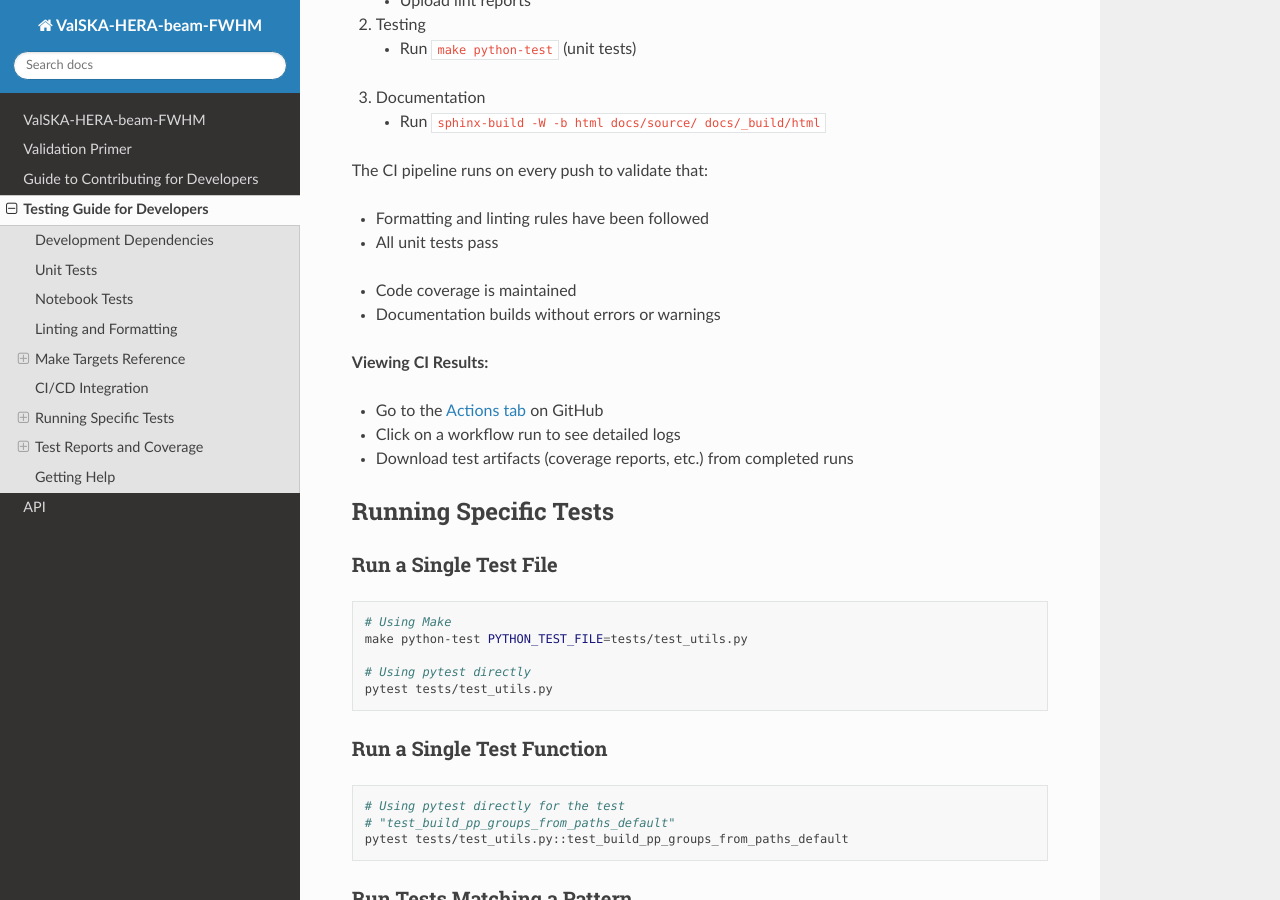
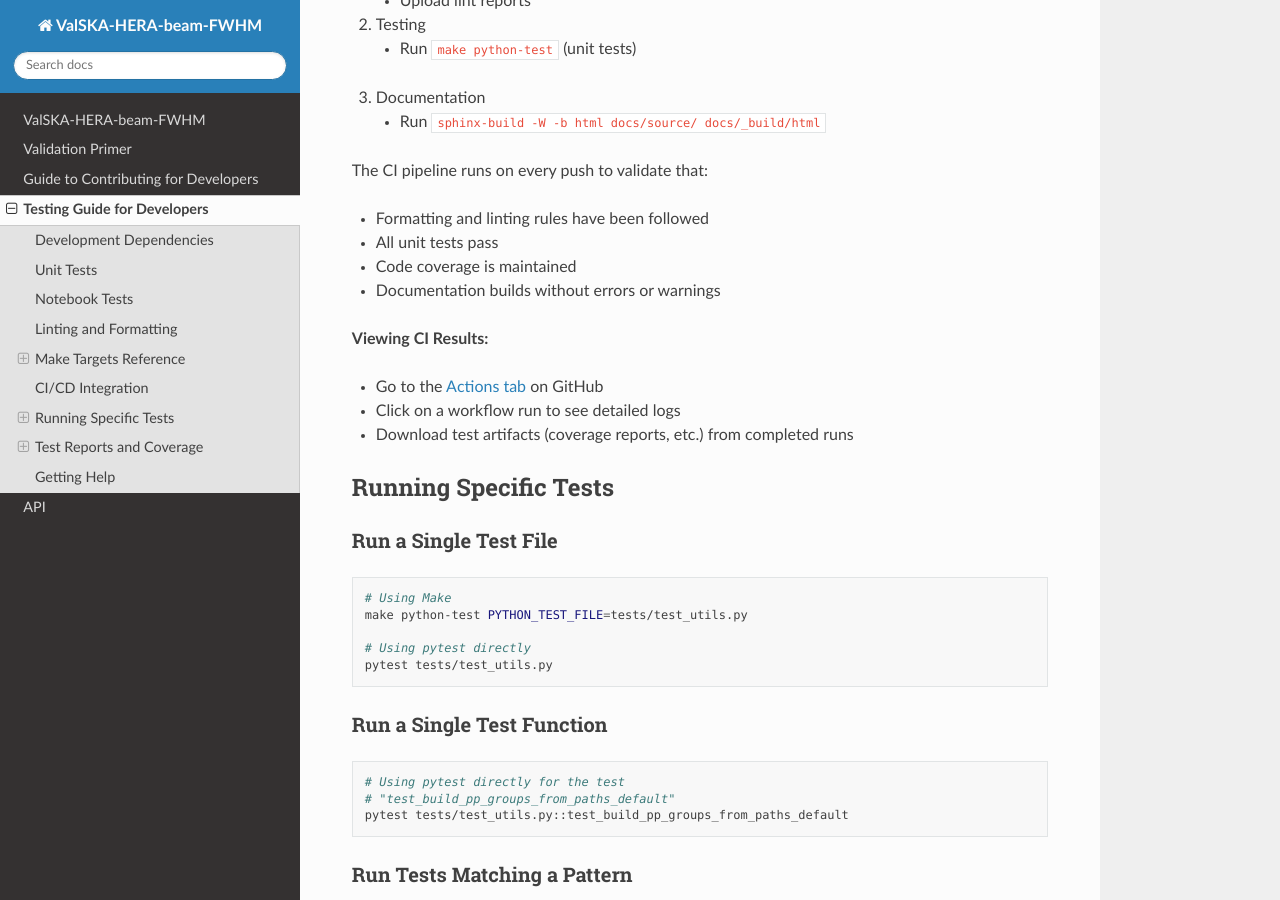
Before and after one commit to uksrc/ValSKA-HERA-beam-FWHM, a Sphinx documentation site: the page built from docs/source/testing.rst, in a window 1280 px wide and 900 px high, scrolled down 4011 px. Built offline with Sphinx 7.4.7 and the Read the Docs theme 3.1.0, drawn with Linux system fonts in a browser that asks for light colours.

```diff
--- a/docs/source/testing.rst
+++ b/docs/source/testing.rst
@@ -188,6 +188,7 @@ and running the following steps:
 2. Testing
 
    - Run ``make python-test`` (unit tests)
+
 ..   - Run ``make notebook-test`` (notebook validation)
 
 3. Documentation
@@ -198,9 +199,10 @@ The CI pipeline runs on every push to validate that:
 
 - Formatting and linting rules have been followed
 - All unit tests pass
-.. - All notebooks execute without errors
 - Code coverage is maintained
 - Documentation builds without errors or warnings
+
+.. - All notebooks execute without errors
 
 **Viewing CI Results:**
 
```
Also changed, not shown: .github/pull_request_template.md.
